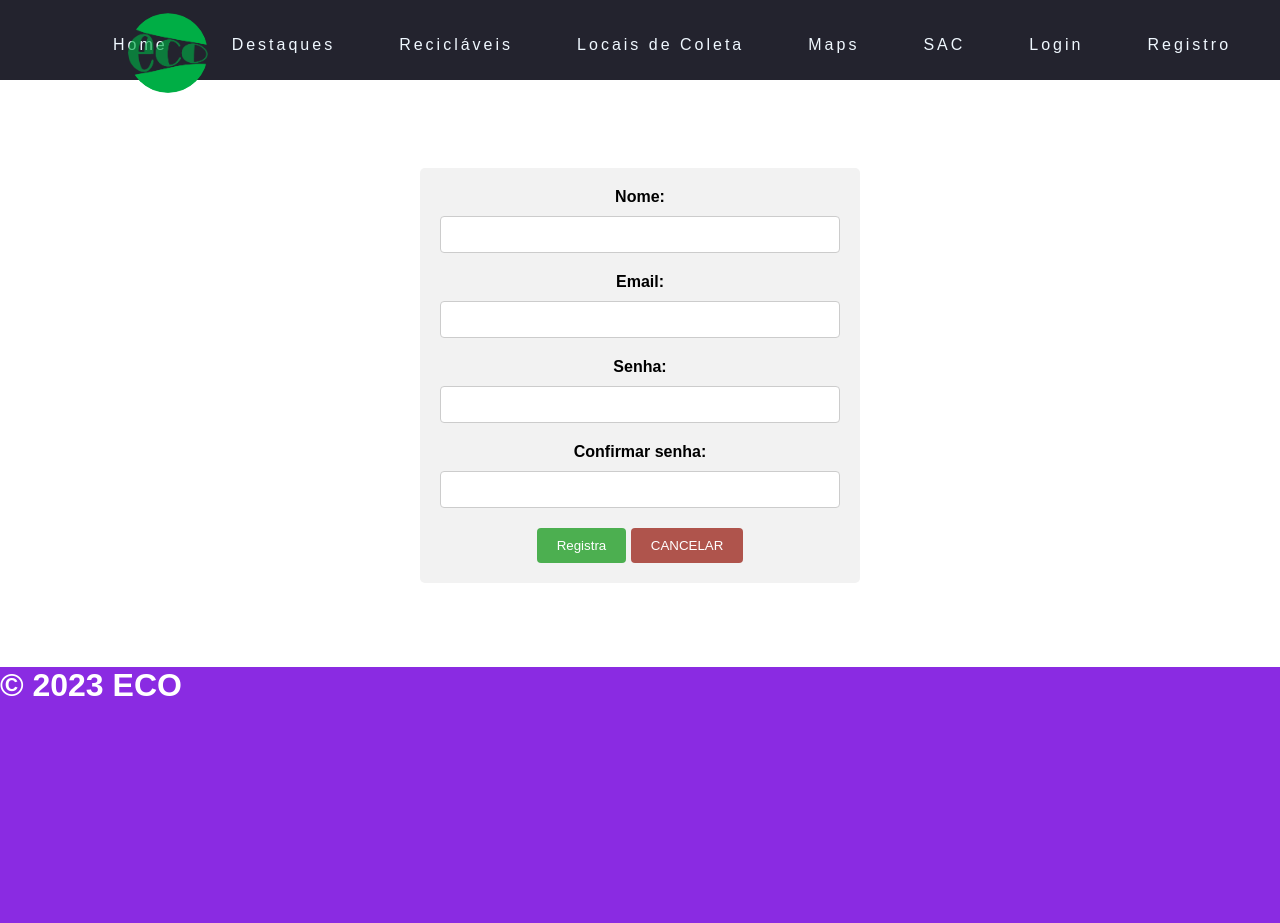
After one commit to Nuntius13/ECO, a PHP site: page /php/formulario_reg.php in a window 1280 px wide. The commit adds this page. Run offline with PHP 8.4, Linux system fonts and the light colour scheme; some libraries are stand-ins or nearby versions.

Commit message:
novo sistema $_SESSION
✨Sistema de registro e login implementado
🔥 php de cadastro e o css
🔒️ esta faltando a criptografia das senhas

```diff
--- a/css/reset_login_registro.css
+++ b/css/reset_login_registro.css
@@ -1,42 +1,47 @@
-* {
-    margin: 0;
-    padding: 0;
-}
+form {
+    background-color: #f2f2f2;
+    padding: 20px;
+    border-radius: 5px;
+    width: 400px;
+    margin: 0 auto;
+  }
 
-label{
-    width: 10vw;
-    text-align: center;
-    background-color: burlywood;
-}
-.confirmar{
-    text-align: left !important;
-    width: 20vw !important;
-}
+  label {
+    display: block;
+    margin-bottom: 10px;
+    font-weight: bold;
+  }
 
-input{
-    width: 20VW;
-}
-input[type="checkbox"]{
-    width: 2vw;
-}
+  input[type="text"],
+  input[type="password"],
+  input[type="email"] {
+    width: 100%;
+    padding: 10px;
+    border: 1px solid #ccc;
+    border-radius: 4px;
+    box-sizing: border-box;
+    margin-bottom: 20px;
+  }
 
-.alinha_items{
-    display: flex;
-}
+  input[type="submit"]{
+    background-color: #4CAF50;
+    color: white;
+    padding: 10px 20px;
+    border: none;
+    border-radius: 4px;
+    cursor: pointer;
+  }
+  input[type="reset"] {
+    background-color: #af544c;
+    color: white;
+    padding: 10px 20px;
+    border: none;
+    border-radius: 4px;
+    cursor: pointer;
+  }
 
-.formLogin{
-    margin: 10px;
-    padding: 10px;
-    background-color: lightcoral;
-}
 
-.formRegistro{
-    margin: 10px;
-    padding: 10px;
-    background-color: lightblue;
-}
 
-.carousel-slide{
-    align-items: center;
-
-}
+  input[type="submit"]:hover {
+    background-color: #45a049;
+  }
--- a/index.html
+++ b/index.html
@@ -54,8 +54,11 @@
 				<li><a href="SAC.html">
 						<div class="item_lista">SAC</div>
 					</a></li>
-					<li><a href="php/verificacao.php">
+					<li><a href="php/verificacao_login.php">
 						<div class="item_lista">Login</div>
+					</a></li>
+					<li><a href="php/verificacao_reg.php">
+						<div class="item_lista">Registro</div>
 					</a></li>
 			</ul>
 
--- a/php/conexao.php
+++ b/php/conexao.php
@@ -3,7 +3,7 @@
 $host = 'localhost';
 $user = 'root';
 $password = '';
-$database = 'eco_web_uc16';
+$database = 'eco_uc16';
 
 
 $mysqli = new mysqli($host,$user,$password,$database);
--- /dev/null
+++ b/php/formulario_reg.php
@@ -0,0 +1,134 @@
+<?php
+session_start();
+?>
+<!DOCTYPE html>
+<html lang="en">
+
+<head>
+	<meta charset="UTF-8">
+	<meta http-equiv="X-UA-Compatible" content="IE=edge">
+	<meta name="viewport" content="width=device-width, initial-scale=1.0">
+	<link rel="stylesheet" href="../css/reset_login_registro.css">
+	<link rel="stylesheet" href="../css/reset_nav_menu.css">
+	<title>Registro</title>
+
+</head>
+
+<body>
+
+	<?php
+	if (isset($_SESSION['msg'])) {
+		echo $_SESSION['msg'];
+		unset($_SESSION['msg']);
+	}
+	?>
+
+	<!-- barra de menu -->
+	<header class="nav_menu">
+
+		<a href="index.html">
+			<div class="logo_da_pagina"></div>
+		</a>
+
+		<nav>
+			<!-- items do menu -->
+			<ul class="lista">
+				<!--  ===responsivo=== -->
+				<li class="lista1"><a href="login_registro.html">
+						<div class="item_lista">Login</div>
+					</a></li>
+				<li class="lista1"><a href="login_registro.html">
+						<div class="item_lista">SingUp</div>
+					</a></li>
+
+				<!--  =============== -->
+
+				<li><a href="../index.html">
+						<div class="item_lista">Home</div>
+					</a></li>
+				<li><a href="../destaques.html">
+						<div class="item_lista">Destaques</div>
+					</a></li>
+				<li><a href="../reciclaveis.html">
+						<div class="item_lista">Recicláveis</div>
+					</a></li>
+				<li><a href="../Locais_de_Coleta.html">
+						<div class="item_lista">Locais de Coleta</div>
+					</a></li>
+				<li><a href="../mapa_de_coleta.html">
+						<div class="item_lista">Maps</div>
+					</a></li>
+				<li><a href="../SAC.html">
+						<div class="item_lista">SAC</div>
+					</a></li>
+				<li><a href="verificacao_login.php">
+						<div class="item_lista">Login</div>
+					</a></li>
+				<li><a href="verificacao_reg.php">
+						<div class="item_lista">Registro</div>
+					</a></li>
+			</ul>
+
+			<!-- menu responsivo -->
+			<div class="menu_mobile">
+				<div class="line1"></div>
+				<div class="line2"></div>
+				<div class="line3"></div>
+			</div>
+		</nav>
+	</header>
+	<!-- alinha o menu com o corpo -->
+	<div class="alinha"></div>
+	<div class="alinha"></div>
+	<!--################################### corpo do site INICIO ###################################-->
+	<!-- NOTA: essa parte e feita em um css diferente -->
+	<center>
+		<div class="form-container">
+			<form method="POST" action="Registro.php">
+
+				<label for="nome">Nome:</label>
+				<input type="text" id="nome" name="nome" required focus>
+
+				<label for="email">Email:</label>
+				<input type="email" id="Email" name="Email" required focus>
+
+				<label for="senha">Senha:</label>
+				<input type="password" id="senha" name="senha" required focus>
+
+				<label for="confirmar-senha">Confirmar senha:</label>
+				<input type="password" id="confirmar-senha" name="confirmar-senha" required focus>
+
+				<input type="submit" value="Registra">
+				<input class="reset" type="reset" value="CANCELAR">
+
+			</form>
+		</div>
+	</center>
+
+	<!--################################### corpo do site FIM ###################################-->
+	<!-- alinha o menu com o corpo -->
+	<div class="alinha"></div>
+	<!-- rodapé da pagina -->
+	<footer>
+
+		<div class="rodape">
+			<h1 style="color:#fff;">&copy;
+				<script>
+					var year = new Date();
+					document.writeln(+year.getUTCFullYear());
+				</script>ECO
+			</h1>
+		</div>
+
+	</footer>
+	<!-- JAVASCRIPT -->
+	<script src="js/mobile_navbar.js"></script>
+	<script src="js/js-index.js"></script>
+	<!-- BOOTSTRAP JAVASCRIPT -->
+	<script src="https://cdn.jsdelivr.net/npm/bootstrap@5.1.3/dist/js/bootstrap.bundle.min.js" integrity="sha384-ka7Sk0Gln4gmtz2MlQnikT1wXgYsOg+OMhuP+IlRH9sENBO0LRn5q+8nbTov4+1p" crossorigin="anonymous"></script>
+	<script src="https://cdn.jsdelivr.net/npm/@popperjs/core@2.10.2/dist/umd/popper.min.js" integrity="sha384-7+zCNj/IqJ95wo16oMtfsKbZ9ccEh31eOz1HGyDuCQ6wgnyJNSYdrPa03rtR1zdB" crossorigin="anonymous"></script>
+	<script src="https://cdn.jsdelivr.net/npm/bootstrap@5.1.3/dist/js/bootstrap.min.js" integrity="sha384-QJHtvGhmr9XOIpI6YVutG+2QOK9T+ZnN4kzFN1RtK3zEFEIsxhlmWl5/YESvpZ13" crossorigin="anonymous"></script>
+
+</body>
+
+</html>
--- a/php/verificacao.php
+++ b/php/verificacao_login.php
@@ -4,7 +4,7 @@ if (!isset($_SESSION)) {
 }
 
 if (!isset($_SESSION['id'])) {
-  header('Location: formulario.php');
+  header('Location: formulario_login.php');
 }
 if (isset($_SESSION['id'])) {
   header('Location: perfil.php');
```
Also changed, not shown: css/reset_fomulario_login.css (deleted, +0 -36 lines), php/Registro.php (added, +20 -0 lines), php/formulario.php (deleted, +0 -26 lines), php/formulario_login.php (added, +122 -0 lines), php/verificacao_reg.php (added, +11 -0 lines).
